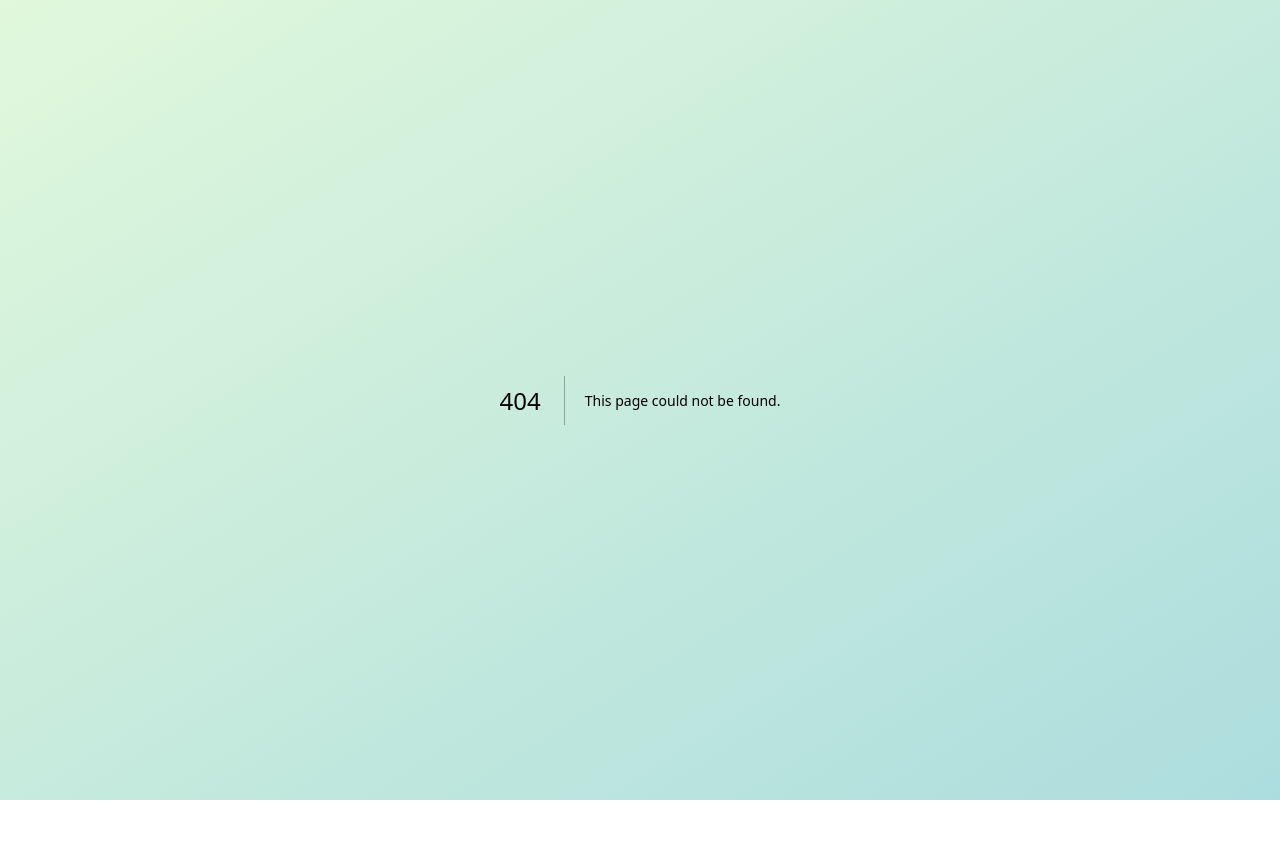
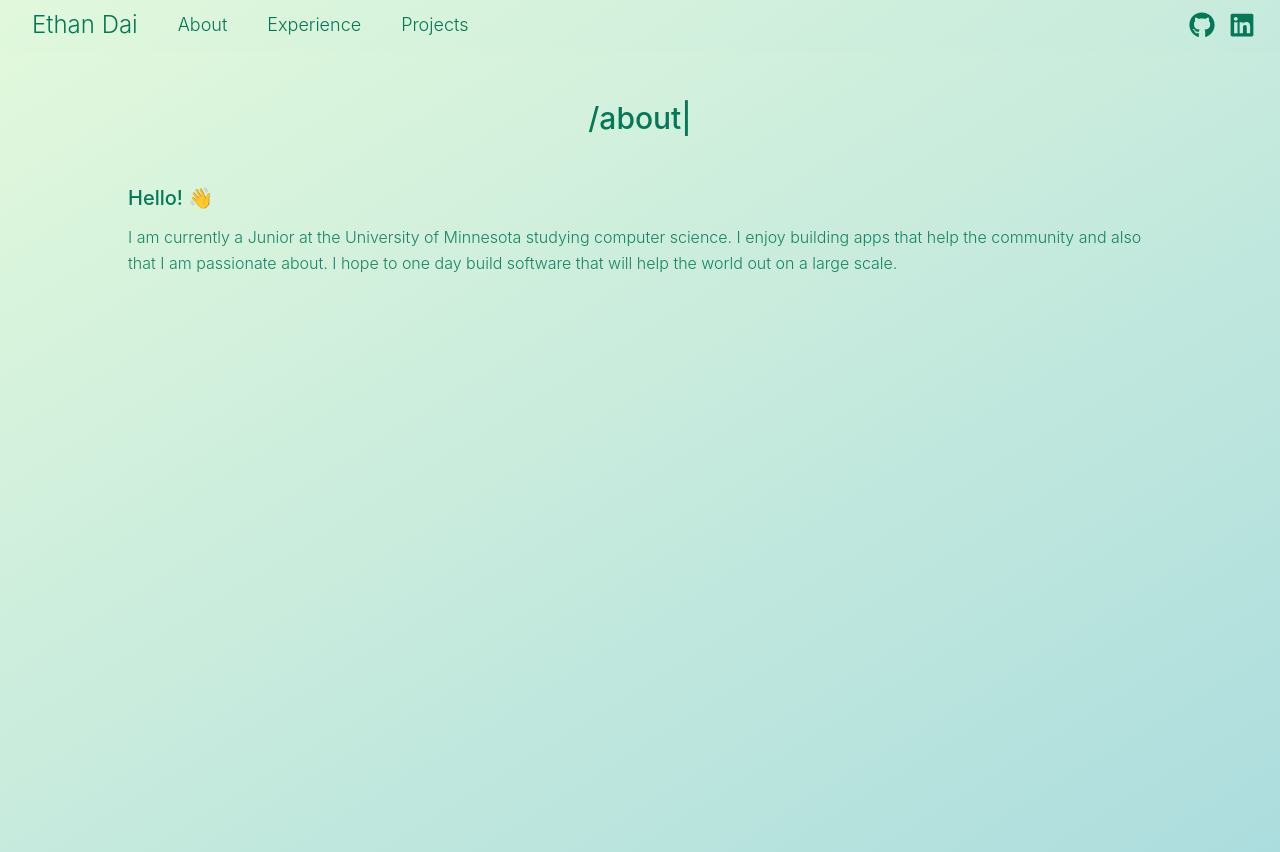
Before and after one commit to ethanda1/ethanda1.github.io, a Next.js app: page /about in a window 1280 px wide. Before the commit this address had no page. Before the commit the page ends 800 px from the top, so only its background shows below. Built offline with nearby package versions, Linux system fonts and the light colour scheme.

Commit message:
added about and also contact

```diff
--- a/src/app/Navbar.jsx
+++ b/src/app/Navbar.jsx
@@ -13,6 +13,12 @@ export default function Navbar() {
           onClick={() => router.push("/")}
         >
           Ethan Dai
+        </div>
+        <div
+          className="font-light text-lg text-emerald-700 border-b-2 border-transparent hover:border-emerald-700 transition-[border-color] ease-in-out duration-300 px-3 cursor-pointer"
+          onClick={() => router.push("/about")}
+        >
+          About
         </div>
         <div
           className="font-light text-lg text-emerald-700 border-b-2 border-transparent hover:border-emerald-700 transition-[border-color] ease-in-out duration-300 px-3 cursor-pointer"
--- /dev/null
+++ b/src/app/about/page.jsx
@@ -0,0 +1,72 @@
+"use client";
+
+import Navbar from "../Navbar";
+import { TypeAnimation } from "react-type-animation";
+import { motion } from "framer-motion";
+
+const InfoCard = ({ title, content }) => {
+  const variants = {
+    hidden: { opacity: 0, y: 20 },
+    visible: { opacity: 1, y: 0 },
+  };
+
+  return (
+    <motion.div
+      className="w-full flex flex-col items-center"
+      initial="hidden"
+      animate="visible"
+      variants={variants}
+      transition={{ duration: 1, ease: "easeInOut" }}
+    >
+
+        <div className="flex flex-col w-full">
+          <h2 className="text-xl font-medium text-emerald-700 mb-3">{title}</h2>
+          <p className="text-emerald-700/90 font-light leading-relaxed">{content}</p>
+        </div>
+
+    </motion.div>
+  );
+};
+
+const AboutMe = () => {
+  const personalInfo = {
+    introduction: {
+      title: "Hello! 👋",
+      content: "I am currently a Junior at the University of Minnesota studying computer science. I enjoy building apps that help the community and also that I am passionate about. I hope to one day build software that will help the world out on a large scale."
+    }
+  };
+
+  return (
+    <>
+      <Navbar />
+      <div className="min-h-screen bg-gradient-to-br from-[#E1F8DC] to-[#ACDDDE] p-4">
+        <div className="text-3xl font-medium pt-8 pb-4 flex justify-center text-emerald-700">
+          <TypeAnimation
+            sequence={['/about', 2000]}
+            wrapper="span"
+            speed={1}
+            className="text-3xl inline-block"
+            repeat={Infinity}
+          />
+        </div>
+
+        <motion.div
+          className="max-w-5xl mx-auto mt-8"
+          initial={{ opacity: 0 }}
+          animate={{ opacity: 1 }}
+          transition={{ duration: 0.8 }}
+        >
+          {Object.values(personalInfo).map((section, index) => (
+            <InfoCard
+              key={index}
+              title={section.title}
+              content={section.content}
+            />
+          ))}
+        </motion.div>
+      </div>
+    </>
+  );
+};
+
+export default AboutMe;
--- a/src/app/page.jsx
+++ b/src/app/page.jsx
@@ -3,14 +3,16 @@
 import Navbar from "./Navbar";
 import { TypeAnimation } from 'react-type-animation';
 import { motion } from 'framer-motion';
-
+import  { FaEnvelope } from 'react-icons/fa'
+import { useRouter } from "next/navigation";
 export default function Home() {
+  const router = useRouter();
   return (
     <div className="">
       <Navbar />
       <div className="min-h-screen flex items-center justify-center overflow-hidden">
         <div className='flex flex-col w-full max-w-5xl items-center mb-40'>
-          <div className="flex justify-start w-full max-w-80 mb-5">
+          <div className="flex justify-start w-full max-w-96 mb-5 pl-10">
           <motion.div
             className="font-light flex text-center mt-5 text-emerald-700"
             initial={{ opacity: 0 }}
@@ -19,12 +21,12 @@ export default function Home() {
           >
          <TypeAnimation
   sequence={[
-                'Hi, my name is Ethan.',
+    `Hi 👋, my name is Ethan.`,
     4000,
   ]}
   wrapper="span"
   speed={1}
-              className="text-3xl text-emerald-700"
+  className="text-3xl text-emerald-700 block"
   repeat={Infinity}
 />
             </motion.div>
@@ -39,7 +41,14 @@ export default function Home() {
             animate={{ opacity: 1}}
             transition={{ duration: 3 }}
           >
-            I am currently a junior studying Computer Science at the University of Minnesota, and I have an interest in software engineering.
+            <div className="flex flex-col items-center gap-6">
+            I'm fascinated by large-scale, high-impact products as well as apps that have 100M+ installs.
+
+
+          <div className="flex items-center gap-3 bg-transparent hover:bg-emerald-500 text-emerald-700 font-semibold hover:text-white py-2 px-4 border border-emerald-500 hover:border-transparent rounded w-full max-w-40 select-none" onClick={() => router.push('mailto:ethanydai@gmail.com')}>
+            <FaEnvelope size= '30'/>Contact Me
+          </div>
+          </div>
           </motion.div>
         </div>
       </div>
```
Also changed, not shown: src/app/wave-hi.gif (added). Lines whose indentation alone changed are shown as unchanged.
